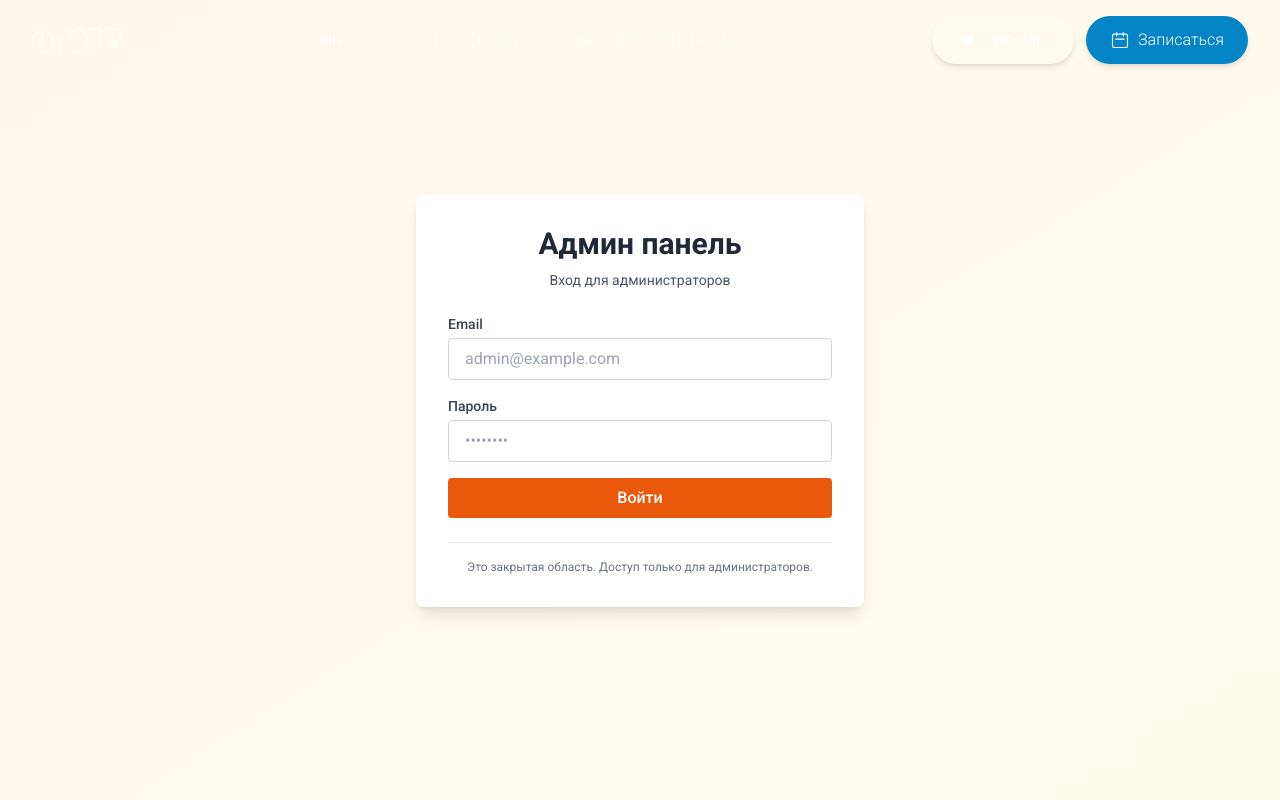
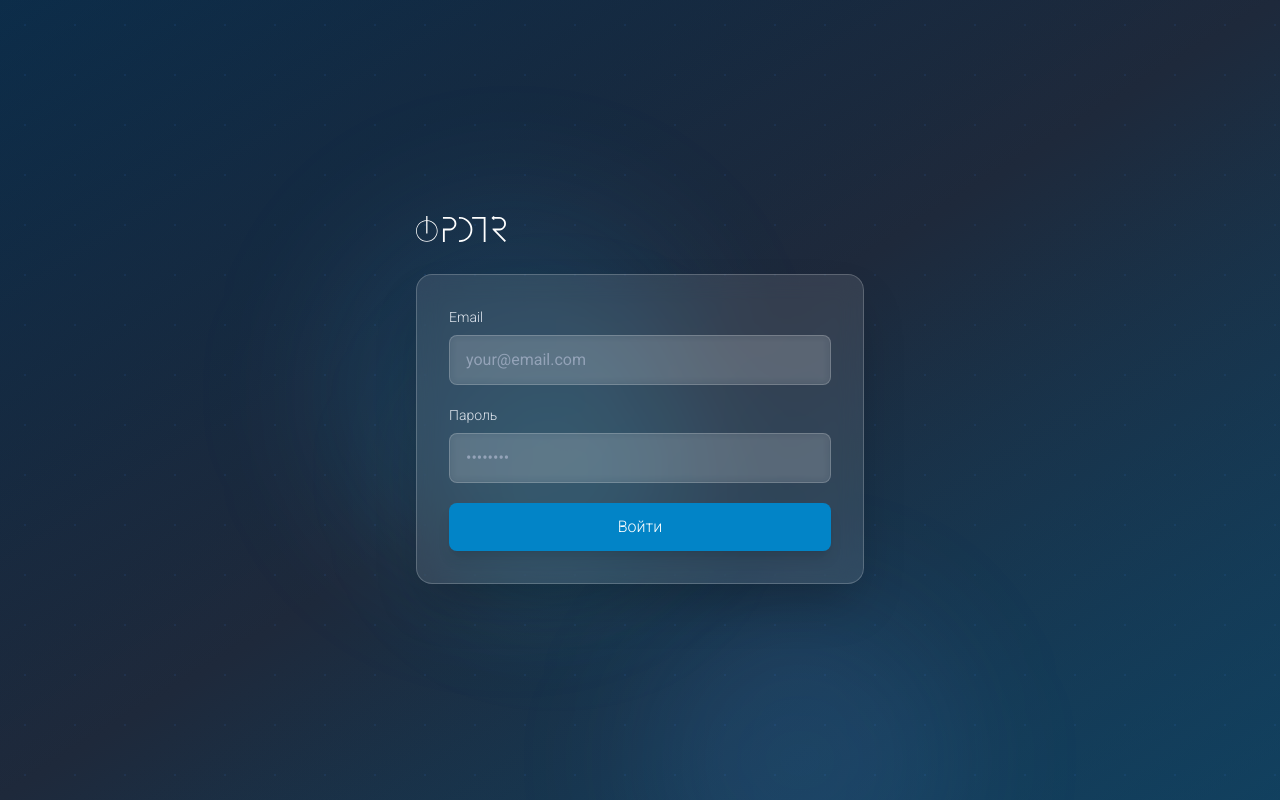
Before and after one commit to maratze/maria-pdtr, a React (Vite) app: page /admin/login in a window 1280 px wide. Built offline with nearby package versions, Linux system fonts and the light colour scheme; no server answers.

Commit message:
feat: implement admin layout and authentication routes with category management

```diff
--- a/src/App.jsx
+++ b/src/App.jsx
@@ -2,6 +2,8 @@ import React from 'react'
 import { Routes, Route } from 'react-router-dom'
 import Navigation from './components/Navigation'
 import PrivateRoute from './components/PrivateRoute'
+import AuthLayout from './layouts/AuthLayout'
+import AdminLayout from './layouts/AdminLayout'
 import Hero from './components/Hero'
 import GiftCertificate from './components/GiftCertificate'
 import PDTRMethod from './components/PDTRMethod'
@@ -11,6 +13,7 @@ import Services from './components/Services'
 import Contacts from './components/Contacts'
 import AdminReviews from './pages/AdminReviews'
 import AdminLogin from './pages/AdminLogin'
+import AdminCategories from './pages/AdminCategories'
 import NotFound from './pages/NotFound'
 import './App.css'
 
@@ -30,22 +33,58 @@ function HomePage() {
 
 function App() {
 	return (
+		<Routes>
+			{/* Public routes with Navigation */}
+			<Route
+				path="/"
+				element={
 					<div className="min-h-screen font-sans text-slate-800">
 						<Navigation />
-			<Routes>
-				<Route path="/" element={<HomePage />} />
-				<Route path="/admin/login" element={<AdminLogin />} />
+						<HomePage />
+					</div>
+				}
+			/>
+			<Route
+				path="*"
+				element={
+					<div className="min-h-screen font-sans text-slate-800">
+						<NotFound />
+					</div>
+				}
+			/>
+
+			{/* Auth routes without Navigation */}
+			<Route
+				path="/admin/login"
+				element={
+					<AuthLayout>
+						<AdminLogin />
+					</AuthLayout>
+				}
+			/>
+
+			{/* Admin routes with Admin Layout */}
 			<Route
 				path="/admin/reviews"
 				element={
 					<PrivateRoute>
+						<AdminLayout>
 							<AdminReviews />
+						</AdminLayout>
 					</PrivateRoute>
 				}
 			/>
-				<Route path="*" element={<NotFound />} />
+			<Route
+				path="/admin/categories"
+				element={
+					<PrivateRoute>
+						<AdminLayout>
+							<AdminCategories />
+						</AdminLayout>
+					</PrivateRoute>
+				}
+			/>
 		</Routes>
-		</div>
 	)
 }
 
--- /dev/null
+++ b/src/layouts/AdminLayout.tsx
@@ -0,0 +1,72 @@
+import { ReactNode } from 'react'
+import { Link, useNavigate } from 'react-router-dom'
+import { useAdminAuth } from '../contexts/AdminAuthContext'
+import Logo from '../components/Logo'
+
+interface AdminLayoutProps {
+	children: ReactNode
+}
+
+export default function AdminLayout({ children }: AdminLayoutProps) {
+	const navigate = useNavigate()
+	const { signOut } = useAdminAuth()
+
+	const handleLogout = async () => {
+		const { error } = await signOut()
+		if (!error) {
+			navigate('/admin/login')
+		}
+	}
+
+	return (
+		<div className="min-h-screen font-sans text-slate-800 bg-gray-50">
+			{/* Header */}
+			<header className="border-b border-gray-200 bg-white shadow-sm sticky top-0 z-50">
+				<div className="mx-auto max-w-7xl px-4 sm:px-6 lg:px-8 py-4">
+					<div className="flex items-center justify-between">
+						<Logo className="!text-lg" />
+						<button
+							onClick={handleLogout}
+							className="rounded-lg bg-red-600 px-4 py-2 text-sm text-white hover:bg-red-700 transition-colors duration-300"
+						>
+							Выход
+						</button>
+					</div>
+				</div>
+			</header>
+
+			{/* Sidebar + Content */}
+			<div className="flex min-h-[calc(100vh-73px)]">
+				{/* Sidebar */}
+				<aside className="w-64 border-r border-gray-200 bg-white p-6">
+					<nav className="space-y-4">
+						<div>
+							<h3 className="mb-3 text-xs font-semibold uppercase tracking-wide text-gray-500">
+								Управление
+							</h3>
+							<div className="space-y-2">
+								<Link
+									to="/admin/reviews"
+									className="block rounded-lg px-4 py-2.5 text-sm font-medium text-gray-700 hover:bg-ocean-50 hover:text-ocean-600 transition-colors duration-300"
+								>
+									📝 Отзывы
+								</Link>
+								<Link
+									to="/admin/categories"
+									className="block rounded-lg px-4 py-2.5 text-sm font-medium text-gray-700 hover:bg-ocean-50 hover:text-ocean-600 transition-colors duration-300"
+								>
+									🏷️ Категории
+								</Link>
+							</div>
+						</div>
+					</nav>
+				</aside>
+
+				{/* Main Content */}
+				<main className="flex-1 p-6">
+					{children}
+				</main>
+			</div>
+		</div>
+	)
+}
--- /dev/null
+++ b/src/layouts/AuthLayout.tsx
@@ -0,0 +1,13 @@
+import { ReactNode } from 'react'
+
+interface AuthLayoutProps {
+	children: ReactNode
+}
+
+export default function AuthLayout({ children }: AuthLayoutProps) {
+	return (
+		<div className="min-h-screen font-sans text-slate-800">
+			{children}
+		</div>
+	)
+}
--- /dev/null
+++ b/src/pages/AdminCategories.tsx
@@ -0,0 +1,78 @@
+import { useEffect, useState } from 'react'
+import { getCategories } from '../lib/reviews'
+import type { Category } from '../types/review'
+
+export default function AdminCategories() {
+	const [categories, setCategories] = useState<Category[]>([])
+	const [loading, setLoading] = useState(true)
+	const [error, setError] = useState<string | null>(null)
+
+	async function load() {
+		setLoading(true)
+		setError(null)
+		const { data, error } = await getCategories()
+		setLoading(false)
+
+		if (error) {
+			setError(error.message || 'Не удалось загрузить категории')
+			return
+		}
+
+		setCategories(data || [])
+	}
+
+	useEffect(() => {
+		load()
+	}, [])
+
+	if (loading) {
+		return <div className="p-4">Загрузка категорий...</div>
+	}
+
+	if (error) {
+		return (
+			<div className="p-4">
+				<div className="rounded bg-red-50 p-4 text-red-700">
+					{error}
+				</div>
+			</div>
+		)
+	}
+
+	return (
+		<div>
+			<h1 className="mb-6 text-3xl font-bold">Управление категориями</h1>
+
+			<div className="rounded-lg bg-white p-6 shadow-sm border border-gray-200">
+				<div className="grid gap-4">
+					{categories.length === 0 ? (
+						<div className="text-center py-8 text-gray-500">
+							Нет категорий
+						</div>
+					) : (
+						categories.map((category) => (
+							<div key={category.id} className="flex items-center justify-between border-b pb-4 last:border-b-0">
+								<div>
+									<h3 className="font-medium text-gray-900">{category.name}</h3>
+									<p className="text-sm text-gray-500">ID: {category.id}</p>
+								</div>
+								<div className="flex gap-2">
+									<button className="rounded px-3 py-1 text-sm bg-ocean-50 text-ocean-600 hover:bg-ocean-100 transition-colors">
+										Редактировать
+									</button>
+									<button className="rounded px-3 py-1 text-sm bg-red-50 text-red-600 hover:bg-red-100 transition-colors">
+										Удалить
+									</button>
+								</div>
+							</div>
+						))
+					)}
+				</div>
+
+				<button className="mt-6 w-full rounded-lg bg-ocean-600 px-4 py-2 text-white hover:bg-ocean-700 transition-colors font-medium">
+					+ Добавить категорию
+				</button>
+			</div>
+		</div>
+	)
+}
--- a/src/pages/AdminLogin.tsx
+++ b/src/pages/AdminLogin.tsx
@@ -1,6 +1,7 @@
 import { useState } from 'react'
 import { useNavigate } from 'react-router-dom'
 import { useAdminAuth } from '../contexts/AdminAuthContext'
+import Logo from '../components/Logo'
 
 export default function AdminLogin() {
 	const navigate = useNavigate()
@@ -35,29 +36,52 @@ export default function AdminLogin() {
 
 	if (authLoading) {
 		return (
-			<div className="flex h-screen items-center justify-center bg-gray-100">
-				<div className="text-lg text-gray-600">Загрузка...</div>
+			<div className="relative min-h-screen bg-gradient-to-br from-slate-900 via-slate-800 to-ocean-900 overflow-hidden flex items-center justify-center">
+				<div className="text-lg text-slate-300">Загрузка...</div>
 			</div>
 		)
 	}
 
 	return (
-		<div className="flex h-screen items-center justify-center bg-gradient-to-br from-orange-50 to-amber-50 px-4">
-			<div className="w-full max-w-md rounded-lg bg-white p-8 shadow-lg">
-				<div className="mb-6 text-center">
-					<h1 className="text-3xl font-bold text-gray-800">Админ панель</h1>
-					<p className="mt-2 text-sm text-gray-600">Вход для администраторов</p>
+		<div className="relative min-h-screen bg-gradient-to-br from-slate-900 via-slate-800 to-ocean-900 overflow-hidden flex items-center justify-center px-4 sm:px-6 lg:px-8">
+			{/* Animated background from Hero */}
+			<div className="absolute inset-0">
+				{/* Main gradient */}
+				<div className="absolute inset-0 bg-gradient-to-br from-ocean-600/20 via-transparent to-slate-800/30"></div>
+
+				{/* Static circles */}
+				<div className="absolute top-1/4 left-1/4 w-96 h-96 bg-ocean-400/10 rounded-full blur-3xl"></div>
+				<div className="absolute top-3/4 right-1/4 w-80 h-80 bg-blue-400/10 rounded-full blur-3xl"></div>
+				<div className="absolute bottom-1/4 left-1/3 w-64 h-64 bg-cyan-400/10 rounded-full blur-3xl"></div>
+
+				{/* Dot grid */}
+				<div className="absolute inset-0 opacity-30">
+					<div
+						className="w-full h-full"
+						style={{
+							backgroundImage: `radial-gradient(circle, rgba(59, 130, 246, 0.3) 1px, transparent 1px)`,
+							backgroundSize: '50px 50px'
+						}}
+					></div>
+				</div>
 			</div>
 
-				<form onSubmit={handleSubmit} className="space-y-4">
+			<div className="max-w-md w-full relative z-10">
+				{/* Logo */}
+				<div className="flex justify-center flex-col mb-8">
+					<Logo className="w-full !gap-0" />
+				</div>
+
+				<div className="bg-white/10 backdrop-blur-md rounded-2xl p-8 border border-white/20 shadow-2xl">
+					<form onSubmit={handleSubmit} className="space-y-5">
 						{error && (
-						<div className="rounded bg-red-50 p-4 text-sm text-red-700 border border-red-200">
+							<div className="rounded-lg bg-red-500/20 p-4 text-sm text-red-200 border border-red-500/30 backdrop-blur-sm">
 								{error}
 							</div>
 						)}
 
 						<div>
-						<label htmlFor="email" className="block text-sm font-medium text-gray-700 mb-1">
+							<label htmlFor="email" className="block text-sm font-light text-slate-200 mb-2">
 								Email
 							</label>
 							<input
@@ -66,13 +90,13 @@ export default function AdminLogin() {
 								value={email}
 								onChange={(e) => setEmail(e.target.value)}
 								disabled={loading}
-							placeholder="admin@example.com"
-							className="w-full rounded border border-gray-300 px-4 py-2 text-gray-800 placeholder-gray-400 focus:border-orange-500 focus:outline-none disabled:bg-gray-100"
+								placeholder="your@email.com"
+								className="w-full rounded-lg bg-white/10 border border-white/20 px-4 py-3 text-white placeholder-slate-400 focus:border-ocean-300 focus:outline-none focus:ring-1 focus:ring-ocean-300/50 disabled:opacity-50 backdrop-blur-sm transition-all duration-300"
 							/>
 						</div>
 
 						<div>
-						<label htmlFor="password" className="block text-sm font-medium text-gray-700 mb-1">
+							<label htmlFor="password" className="block text-sm font-light text-slate-200 mb-2">
 								Пароль
 							</label>
 							<input
@@ -82,23 +106,18 @@ export default function AdminLogin() {
 								onChange={(e) => setPassword(e.target.value)}
 								disabled={loading}
 								placeholder="••••••••"
-							className="w-full rounded border border-gray-300 px-4 py-2 text-gray-800 placeholder-gray-400 focus:border-orange-500 focus:outline-none disabled:bg-gray-100"
+								className="w-full rounded-lg bg-white/10 border border-white/20 px-4 py-3 text-white placeholder-slate-400 focus:border-ocean-300 focus:outline-none focus:ring-1 focus:ring-ocean-300/50 disabled:opacity-50 backdrop-blur-sm transition-all duration-300"
 							/>
 						</div>
 
 						<button
 							type="submit"
 							disabled={loading}
-						className="w-full rounded bg-orange-600 px-4 py-2 text-white font-medium hover:bg-orange-700 disabled:opacity-50 transition-colors"
+							className="w-full mt-6 bg-gradient-to-r from-ocean-600 to-ocean-600 text-white px-6 py-3 rounded-lg hover:bg-ocean-500 disabled:opacity-50 transition-all duration-300 shadow-lg hover:shadow-ocean-500/25 font-light transform hover:scale-[1.02]"
 						>
 							{loading ? 'Вход...' : 'Войти'}
 						</button>
 					</form>
-
-				<div className="mt-6 border-t border-gray-200 pt-4">
-					<p className="text-xs text-gray-500 text-center">
-						Это закрытая область. Доступ только для администраторов.
-					</p>
 				</div>
 			</div>
 		</div>
```
Also changed, not shown: src/pages/AdminReviews.tsx (+2 -21 lines). Lines whose indentation alone changed are shown as unchanged.
